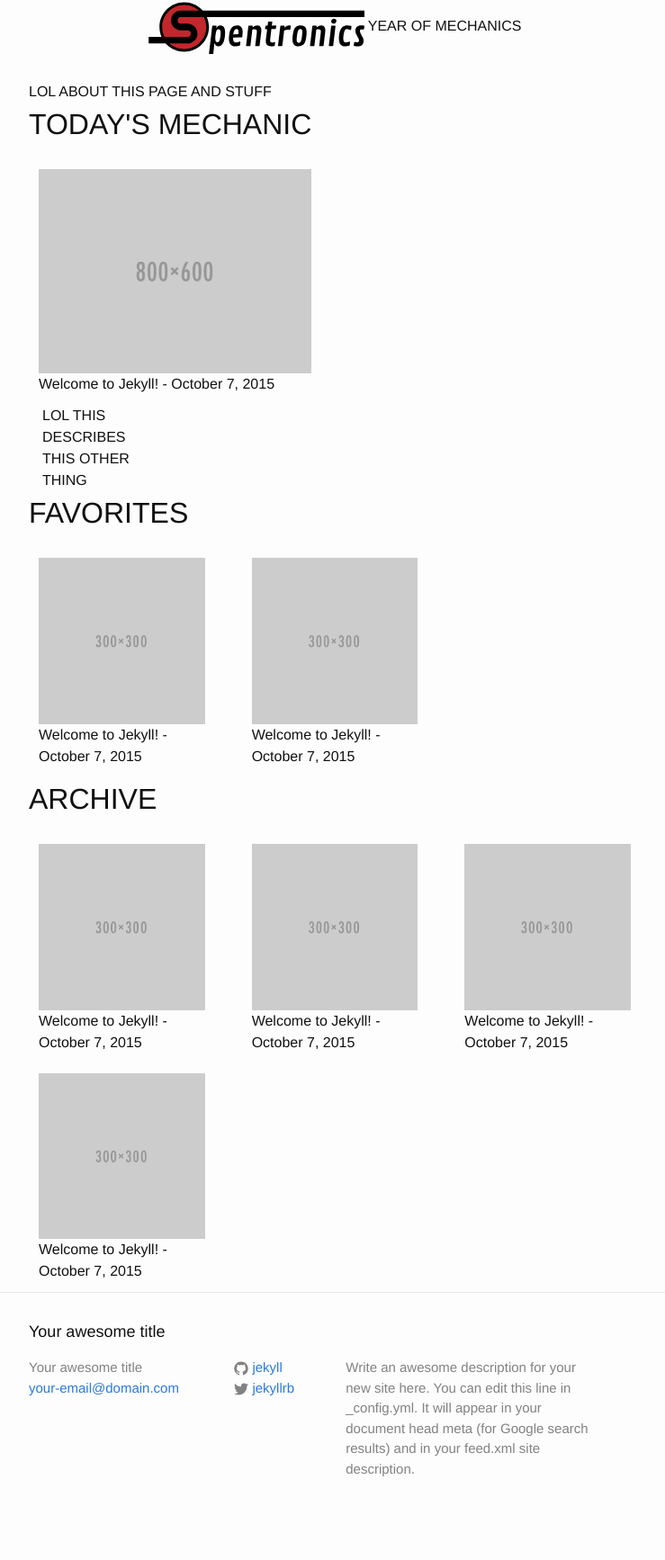
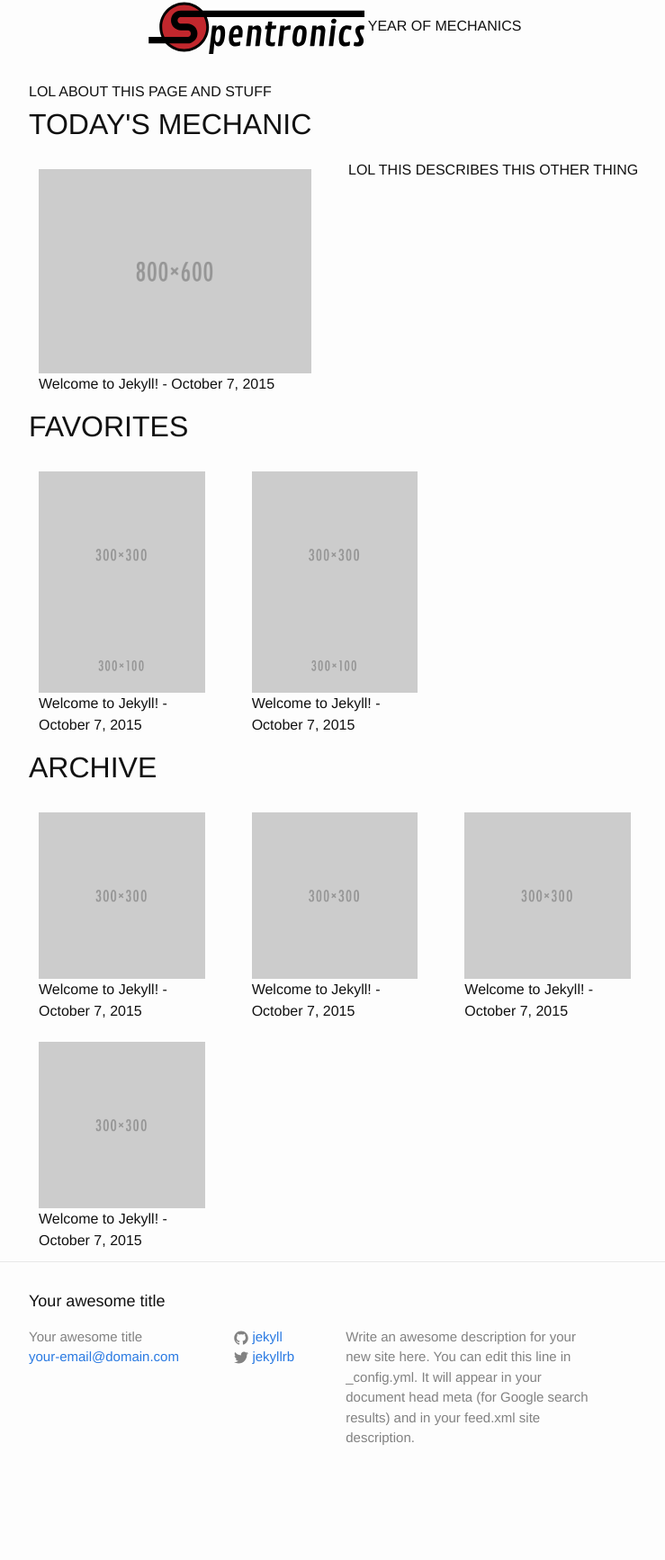
Before and after one commit to spencerflem/rifflist, a Jekyll site: the page built from index.html, in a window 1280 px wide. Shown: the whole page at 90% size, without its empty margins (268-1007 px from the left). Built offline with Jekyll 4.4.1, drawn with Linux system fonts in a browser that asks for light colours; after the commit the page ends 1700 px from its top, so only the background shows below that.

Commit message:
mobile images should be smaller, fixed current

```diff
--- a/_includes/current.html
+++ b/_includes/current.html
@@ -14,11 +14,11 @@
                   </a>
                   {{ post.title }} - {{ post.date | date: "%B %-d, %Y" }}
              </div>
-            <div class="col-sm-6">
+          </div>
+          <div class="col-sm-6">
               <div class="description">
                   LOL THIS DESCRIBES THIS OTHER THING
              </div>
-          </div>
         </div>
   {% endfor %}
 </div>
--- a/_includes/favorites.html
+++ b/_includes/favorites.html
@@ -12,7 +12,8 @@
           <div class="col-sm-4">
               <div class="preview-panel">
                   <a href="{{ post.url | prepend: site.baseurl }}">
-                      <img src="{{ post.img.small | prepend: site.baseurl }}">
+                    <img src="{{ post.img.small | prepend: site.baseurl }}" class=".hidden-xs">
+                    <img src="{{ post.img.mobile | prepend: site.baseurl }}" class=".visible-xs-*">
                   </a>
                   {{ post.title }} - {{ post.date | date: "%B %-d, %Y" }}
              </div>
--- a/_posts/2015-10-06-welcome-to-jekyll.markdown
+++ b/_posts/2015-10-06-welcome-to-jekyll.markdown
@@ -3,6 +3,7 @@ layout: post
 title:  "Welcome to Jekyll!"
 date:   2015-10-07 15:39:40
 img:
+  mobile: /images/300x100.png
   small: /images/300x300.png
   large: /images/800x600.png
 tags:
--- a/_posts/2015-10-07-welcome-to-jekyll.markdown
+++ b/_posts/2015-10-07-welcome-to-jekyll.markdown
@@ -3,6 +3,7 @@ layout: post
 title:  "Welcome to Jekyll!"
 date:   2015-10-07 15:39:40
 img:
+  mobile: /images/300x100.png
   small: /images/300x300.png
   large: /images/800x600.png
 tags:
--- a/_posts/2015-10-08-welcome-to-jekyll.markdown
+++ b/_posts/2015-10-08-welcome-to-jekyll.markdown
@@ -3,6 +3,7 @@ layout: post
 title:  "Welcome to Jekyll!"
 date:   2015-10-07 15:39:40
 img:
+  mobile: /images/300x100.png
   small: /images/300x300.png
   large: /images/800x600.png
 tags:
--- a/_posts/2015-10-09-welcome-to-jekyll.markdown
+++ b/_posts/2015-10-09-welcome-to-jekyll.markdown
@@ -3,6 +3,7 @@ layout: post
 title:  "Welcome to Jekyll!"
 date:   2015-10-07 15:39:40
 img:
+  mobile: /images/300x100.png
   small: /images/300x300.png
   large: /images/800x600.png
 tags:
```
Also changed, not shown: images/300x100.png (added).
